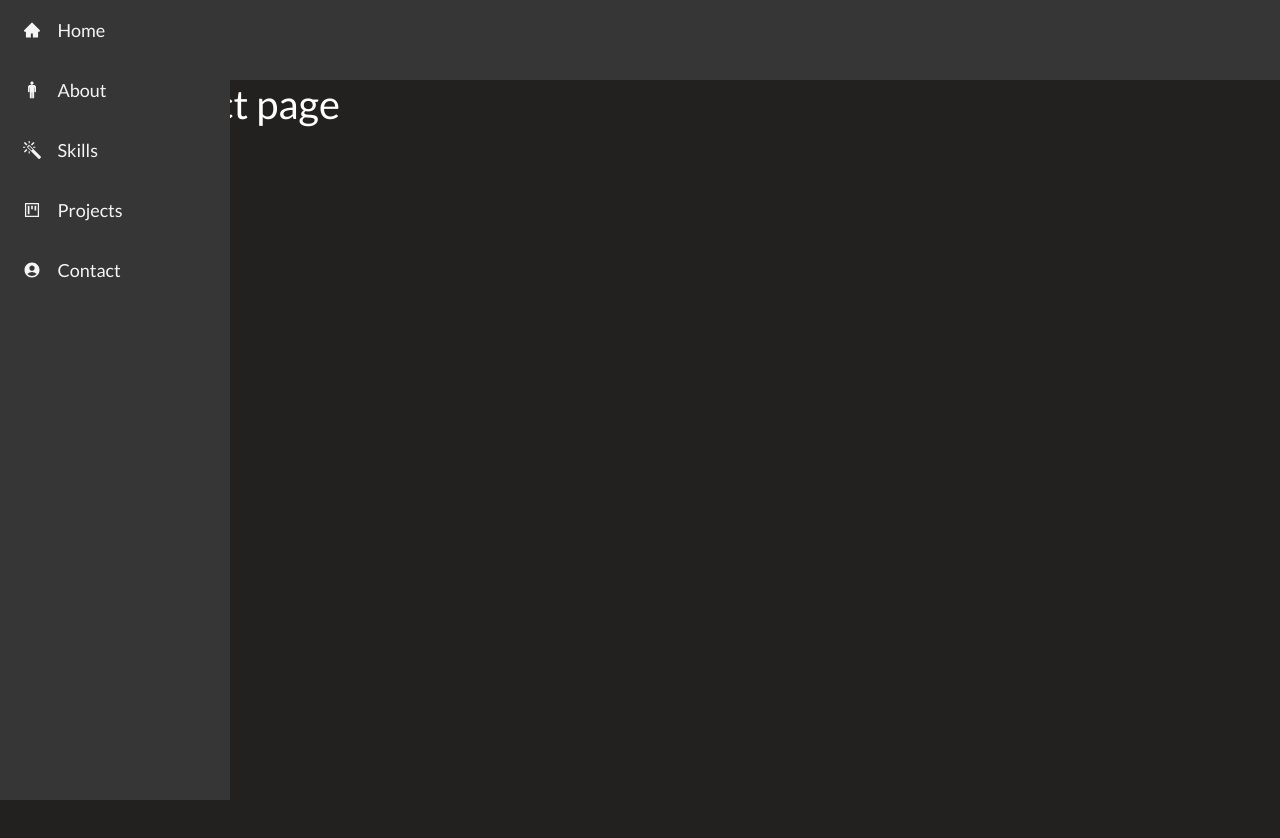
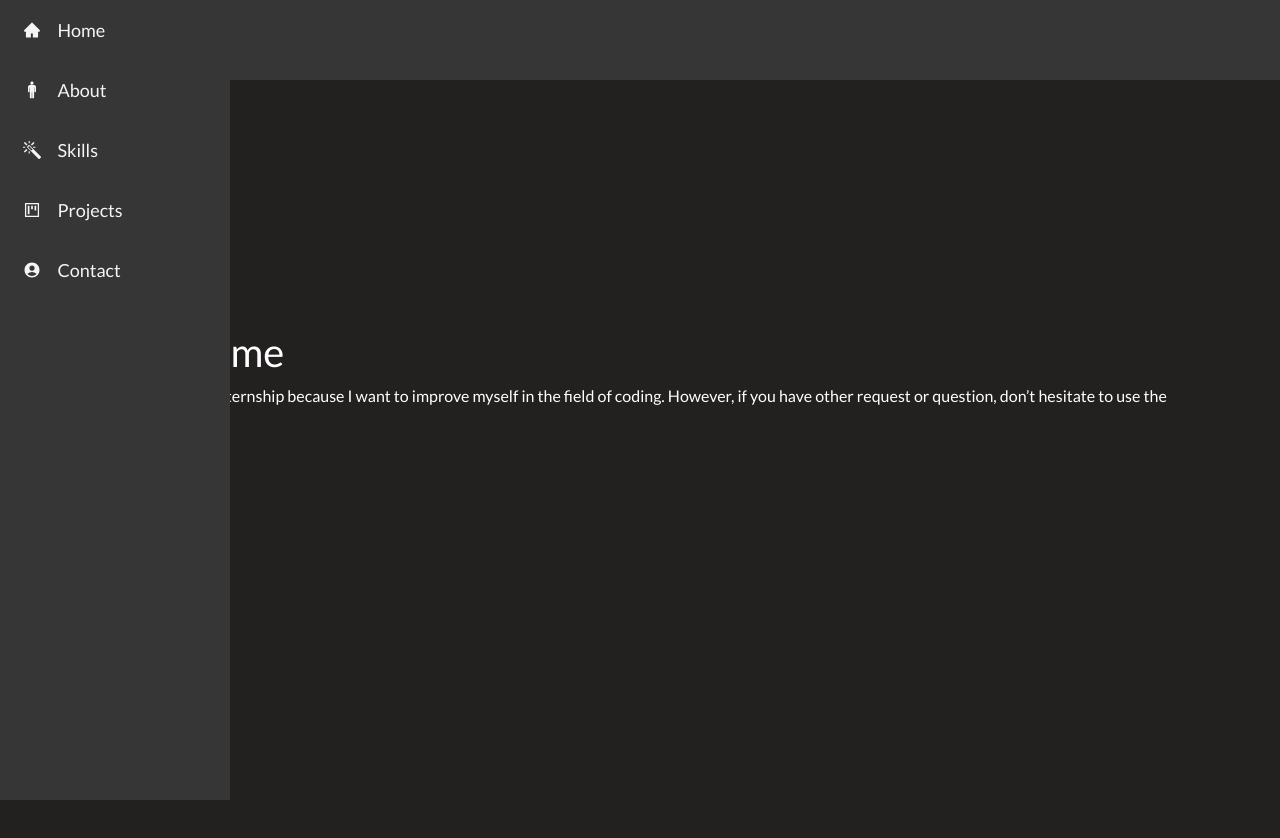
Before and after one commit to bahacolak/Portfolio, a React (Create React App) app: page /contact in a window 1280 px wide. Shown: the top 838 px of the page. Built offline with nearby package versions, Linux system fonts and the light colour scheme.

Commit message:
contact page fix

```diff
--- a/src/App.css
+++ b/src/App.css
@@ -1,10 +1,4 @@
 @import url('https://fonts.googleapis.com/css2?family=Lato&display=swap');
-
-:root {
-  --bg-color: rgb(35, 32, 32);
-  --typewriterSpeed: 0.5s;
-  --typewriterCharacters: 4;
-}
 
 *{
   box-sizing: border-box;
@@ -19,9 +13,7 @@
 .projects,
 .contact
  {
-  /* display: block; */
   height:100vh;
-  font-size: 3rem;
   background-color: rgb(35, 32, 32);
   color: white;
 }
--- a/src/components/Sidebar.css
+++ b/src/components/Sidebar.css
@@ -103,8 +103,8 @@
     justify-content: flex-start;
     border-radius: 4px;
     position: absolute;
-    bottom: 300px;
-    margin-left: 30px;
+    bottom: 350px;
+    margin-left: 25px;
   }
 
   .github,.linkedin{
@@ -117,13 +117,13 @@
   color: rgb(155, 27, 27);
 }
 
-@media screen and (max-width:600px) {
+@media screen and (max-width:900px) {
   .nav-menu{
     left: -100%;
   }
 }
 
-@media screen and (min-width:600px) {
+@media screen and (min-width:900px) {
   .navbar-toggle{
     display: none;
   }
--- a/src/pages/contact/Contact.css
+++ b/src/pages/contact/Contact.css
@@ -0,0 +1,11 @@
+.contact .container{
+    display: flex;
+    flex-direction: column;
+    justify-content: center;
+    height: 100%;
+    margin-bottom: 300px;
+  }
+
+  .contact p{
+    margin-bottom: 200px;
+  }
--- a/src/pages/contact/Contact.js
+++ b/src/pages/contact/Contact.js
@@ -4,7 +4,12 @@ import "./Contact.css";
 function Contact() {
   return (
     <div className='contact'>
-      <h1>This is contact page</h1>
+      <div className="container">
+        <h1>Contact me</h1>
+        <p>I am looking for an internship because I want to improve myself in the field of coding.
+        However, if you have other request or question, don’t hesitate to use the form.
+        </p>
+      </div>
     </div>
   )
 }
--- a/src/pages/home/Home.css
+++ b/src/pages/home/Home.css
@@ -20,6 +20,8 @@
   }
 
   .home .container{
-    display: grid;
-    padding-top: 230px;
+    display: flex;
+    flex-direction: column;
+    justify-content: center;
+    height: 100%;
   }
```
